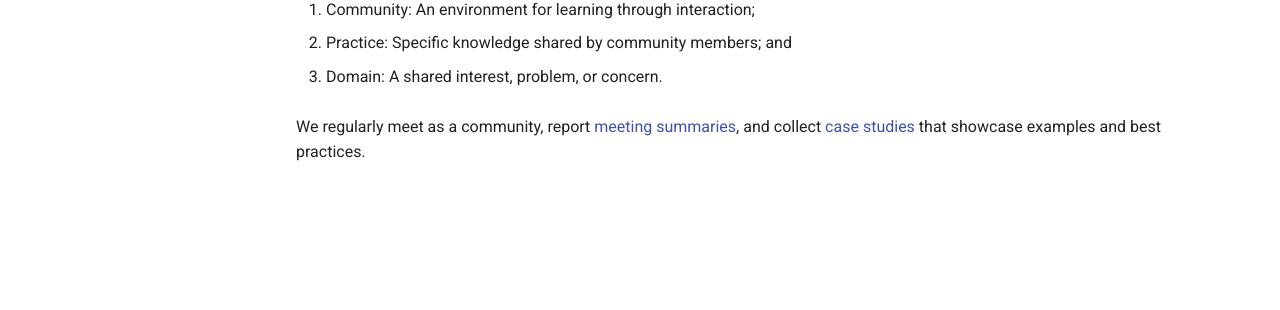
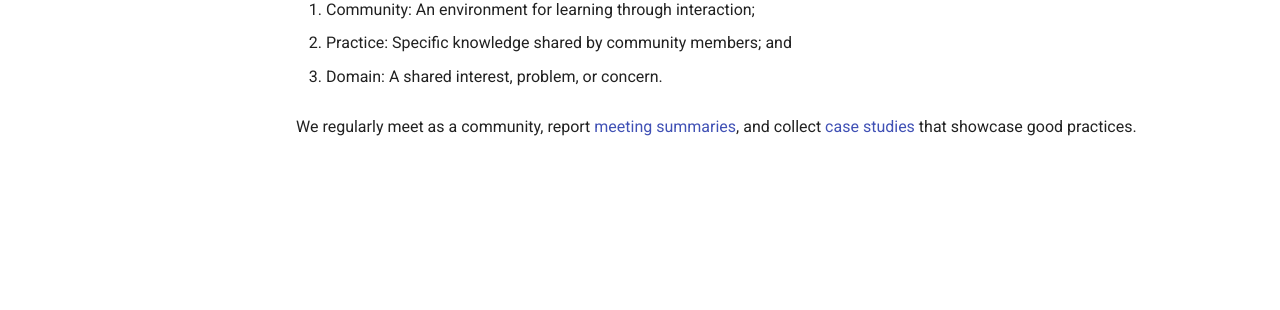
Before and after one commit to robmoss/git-is-my-lab-book, an MkDocs documentation site: the page built from docs/community/README.md, in a window 1280 px wide. Shown: the part 443-753 px from the top of the page. Built offline with MkDocs 1.6.1 and Material for MkDocs 9.7.7, drawn with Linux system fonts in a browser that asks for light colours; nearby versions of some CDN libraries; library files that are not in the unit come from our copies; comment, search, counter and statistics services are not loaded.

Commit message:
Clarify the scope of community case studies
Case studies do not need to exemplify "best" practices, they only need
to demonstrate good practices.

```diff
--- a/docs/community/README.md
+++ b/docs/community/README.md
@@ -15,4 +15,4 @@ The [three characteristics](https://www.communityofpractice.ca/background/what-i
 
 3. Domain: A shared interest, problem, or concern.
 
-We regularly meet as a community, report [meeting summaries](meetings/README.md), and collect [case studies](case-studies/README.md) that showcase examples and best practices.
+We regularly meet as a community, report [meeting summaries](meetings/README.md), and collect [case studies](case-studies/README.md) that showcase good practices.
```
